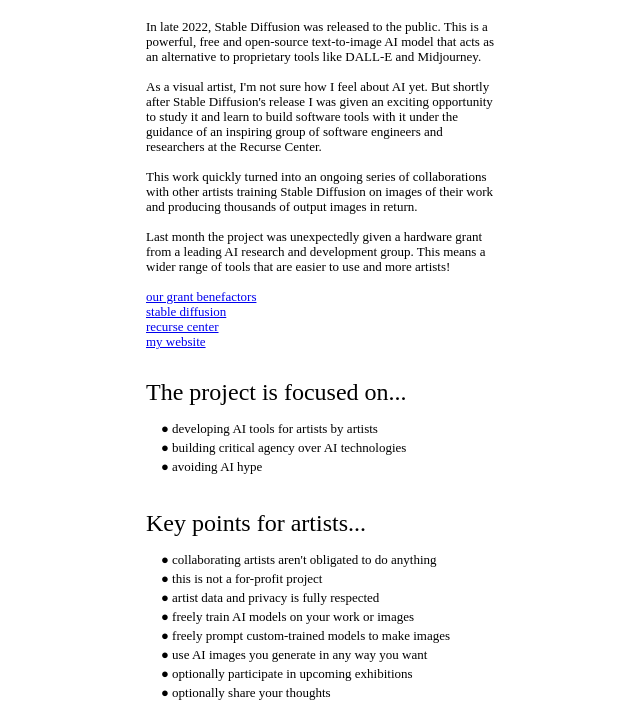
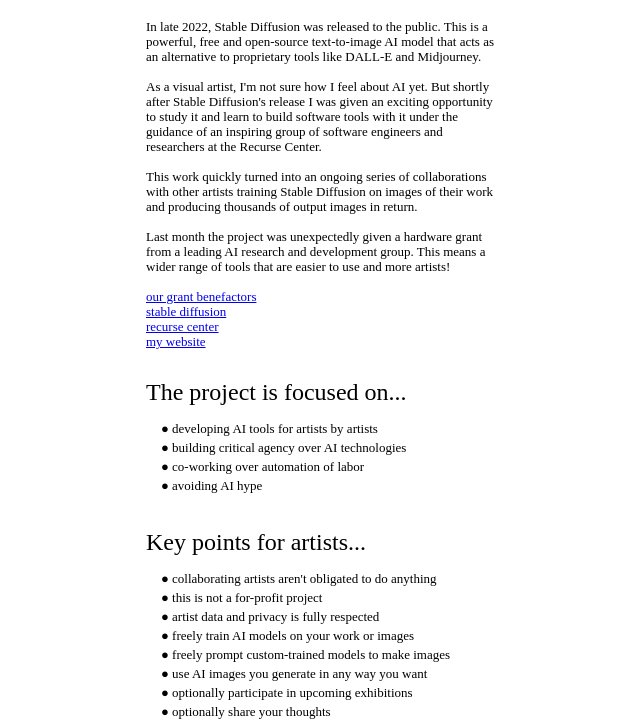
Before and after one commit to astronaut-horse/astronaut-horse, a plain HTML site: page opencall.html in a window 1280 px wide. Shown: the part 373-1097 px from the top of the page, without its empty margins (319-959 px from the left). Drawn offline with Linux system fonts and the light colour scheme.

Commit message:
Push minor updates from last night

```diff
--- a/opencall.html
+++ b/opencall.html
@@ -53,6 +53,7 @@
             <ul class="normal">
                 <li>● developing AI tools for artists by artists</li>
                 <li>● building critical agency over AI technologies</li>
+                <li>● co-working over automation of labor</li>
                 <li>● avoiding AI hype</li>
             </ul>
 
```
